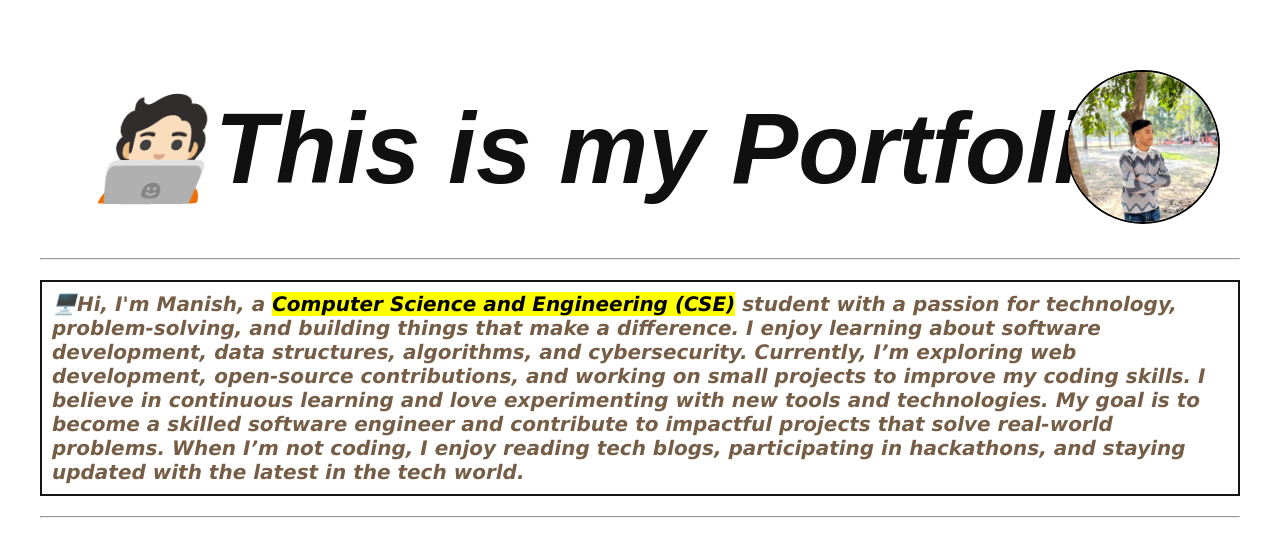
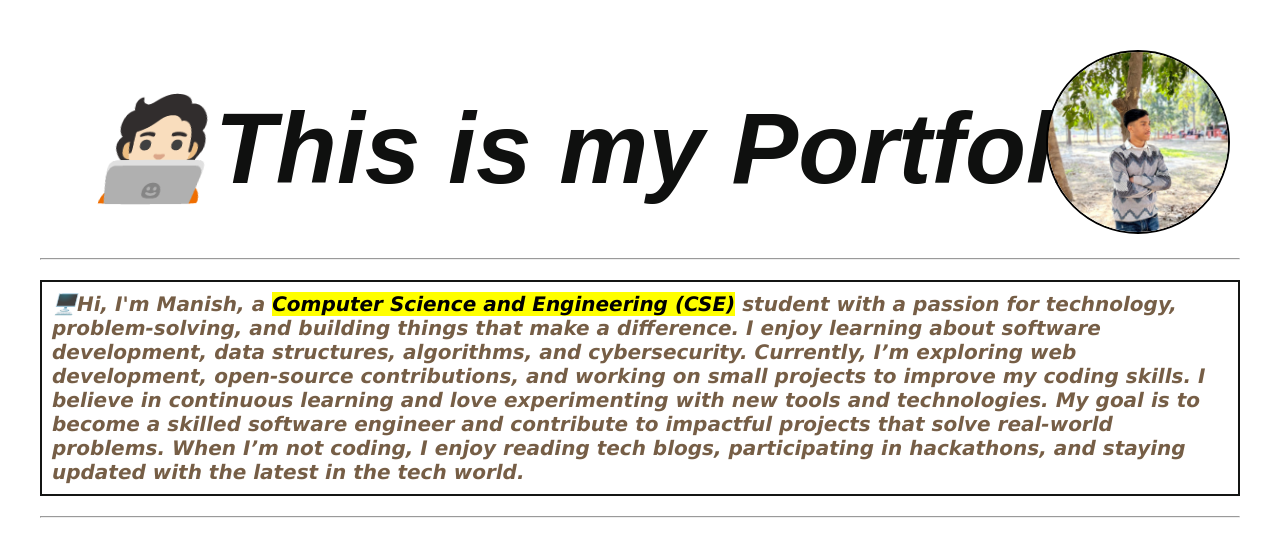
Before and after one commit to Manishcoder520/My-Portfolio, a plain HTML site: page index.html in a window 1280 px wide. Shown: the top 548 px of the page. Drawn offline with Linux system fonts and the light colour scheme.

Commit message:
Add files via upload

```diff
--- a/index.html
+++ b/index.html
@@ -14,10 +14,10 @@
 
     .top-right-photo {
       position: absolute;
-      top: 70px;
-      right: 60px;
-      width: 150px;
-      height: 150px;
+      top: 50px;
+      right: 50px;
+      width: 180px;
+      height: 180px;
       border-radius: 50%;
       object-fit: cover;
       border: 2px solid #000;
```
